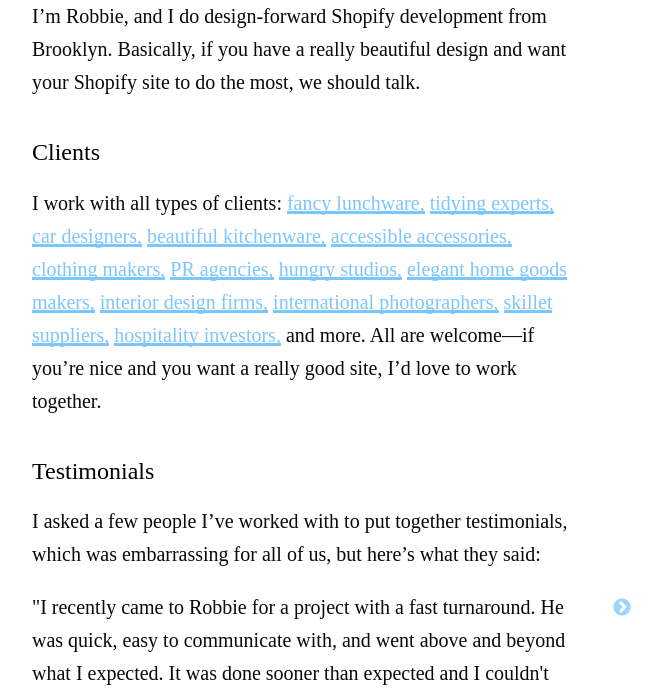
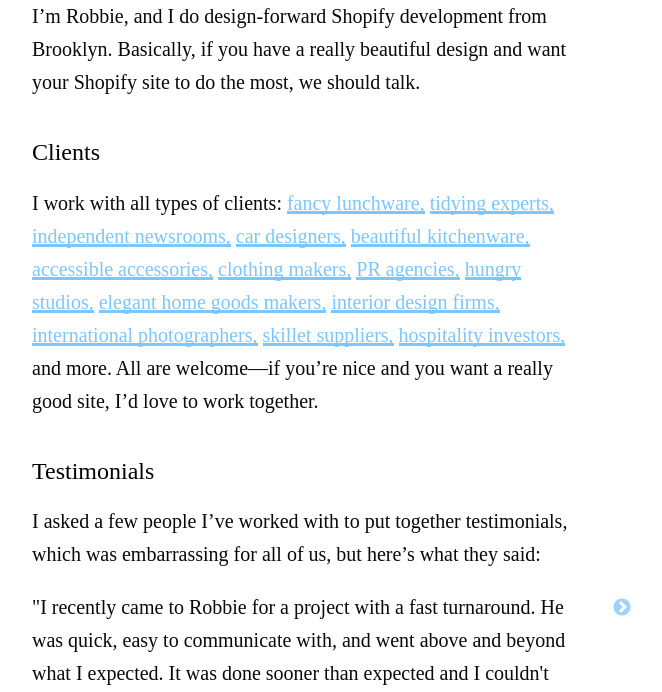
Before and after one commit to robbiesh/robbiesh.github.io, a website: page index.html in a window 1280 px wide. Shown: the part 108-800 px from the top of the page, without its empty margins (333-995 px from the left). Drawn offline with nearby package versions, Linux system fonts and the light colour scheme; a web font is replaced by a local one.

Commit message:
Update index.html

```diff
--- a/index.html
+++ b/index.html
@@ -29,7 +29,7 @@
 
     <h2>Clients</h2>
 
-    <p>I work with all types of clients: <a href="https://www.inka.world/" target="_blank" title="INKA">fancy lunchware,</a> <a href="https://konmari.com/" target="_blank" title="Marie Kondo">tidying experts,</a> <a href="https://www.bmwgroupdesignworks.com/" target="blank" title="Designworks">car designers,</a> <a href="https://fromourplace.com" target="_blank">beautiful kitchenware,</a> <a href="https://liveffora.com/" target="_blank" title="FFORA">accessible accessories,</a> <a href='https://agapo.com/' target='_blank'>clothing makers,</a> <a href="https://beccapr.com/" target="_blank" title="BeccaPR">PR agencies,</a> <a href="https://hungrystudio.co/" target="_blank" title="Hungry Studio">hungry studios,</a> <a href="https://theyamazakihome.com" target="_blank" title="Yamazaki">elegant home goods makers,</a> <a href="https://carpenterandmason.com/" target="_blank" title="Carpenter and Mason">interior design firms,</a> <a href="https://franceproduction.co.za/" target="_blank" title="France Production">international photographers,</a> <a href="https://fieldcompany.com/" target="_blank" title="Field Company">skillet suppliers,</a> <a href="https://wilcuma.com/" target="_blank" title="Wilcuma">hospitality investors,</a> and more. All are welcome&mdash;if you’re nice and you want a really good site, I’d love to work together.</p>
+    <p>I work with all types of clients: <a href="https://www.inka.world/" target="_blank" title="INKA">fancy lunchware,</a> <a href="https://konmari.com/" target="_blank" title="Marie Kondo">tidying experts,</a> <a href="https://thecounter.org/" target="_blank">independent newsrooms,</a> <a href="https://www.bmwgroupdesignworks.com/" target="blank" title="Designworks">car designers,</a> <a href="https://fromourplace.com" target="_blank">beautiful kitchenware,</a> <a href="https://liveffora.com/" target="_blank" title="FFORA">accessible accessories,</a> <a href='https://agapo.com/' target='_blank'>clothing makers,</a> <a href="https://beccapr.com/" target="_blank" title="BeccaPR">PR agencies,</a> <a href="https://hungrystudio.co/" target="_blank" title="Hungry Studio">hungry studios,</a> <a href="https://theyamazakihome.com" target="_blank" title="Yamazaki">elegant home goods makers,</a> <a href="https://carpenterandmason.com/" target="_blank" title="Carpenter and Mason">interior design firms,</a> <a href="https://franceproduction.co.za/" target="_blank" title="France Production">international photographers,</a> <a href="https://fieldcompany.com/" target="_blank" title="Field Company">skillet suppliers,</a> <a href="https://wilcuma.com/" target="_blank" title="Wilcuma">hospitality investors,</a> and more. All are welcome&mdash;if you’re nice and you want a really good site, I’d love to work together.</p>
 
     <h2>Testimonials</h2>
 
```
